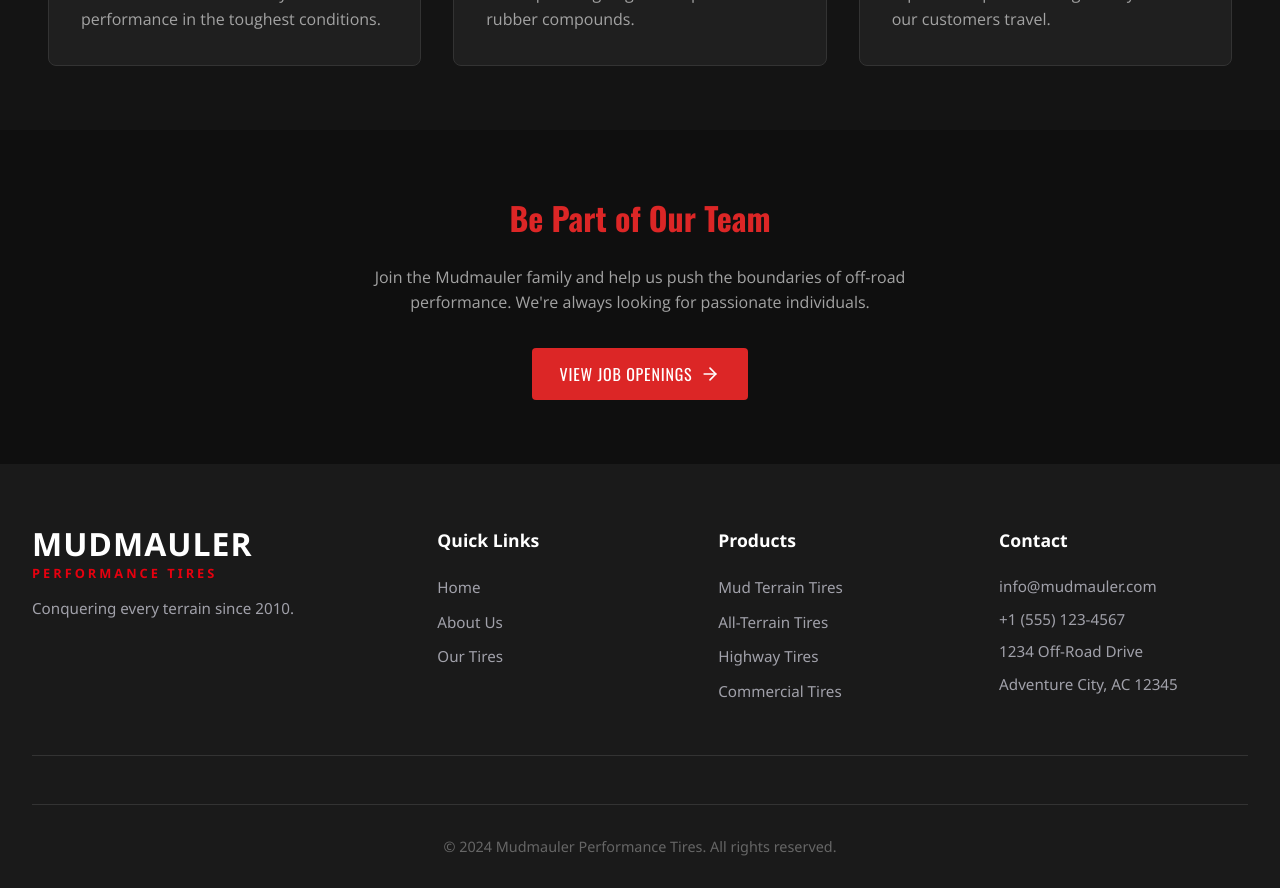
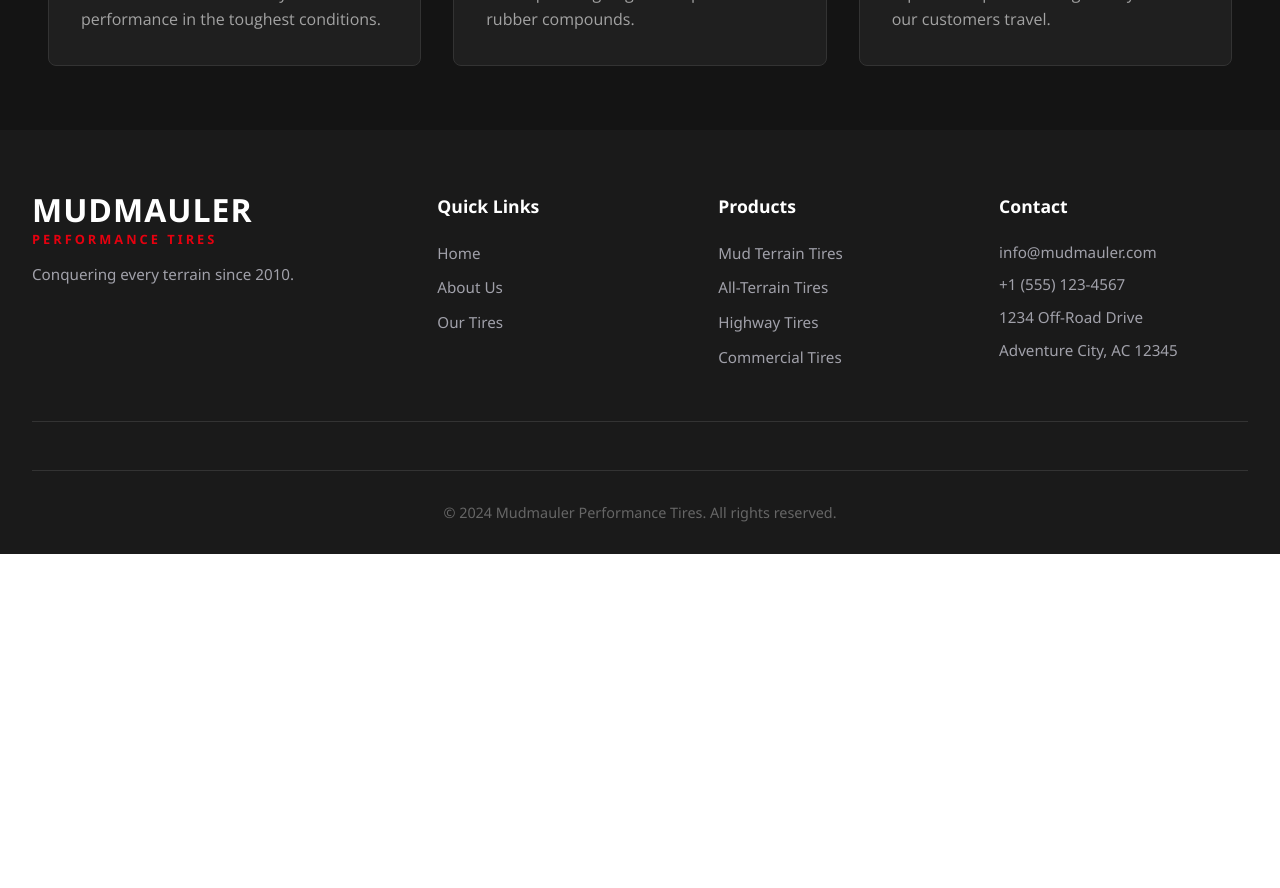
Before and after one commit to jace54321/mudmauler, a React (Create React App) app in the folder frontend/: page /about in a window 1280 px wide. Shown: the part 1560-2448 px from the top of the page. After the commit the page ends 2114 px from the top, so only its background shows below. Built offline with nearby package versions, Linux system fonts and the light colour scheme.

Commit message:
Update Shop.jsx and css and Updated About us page

```diff
--- a/frontend/src/pages/About-page.jsx
+++ b/frontend/src/pages/About-page.jsx
@@ -1,5 +1,4 @@
 import React from "react";
-import { ArrowRight } from "lucide-react"; // Removed unused imports
 import "../styles/About-page.css";
 import heroBanner from "../assets/magic.png";
 import tireProduct from "../assets/tire-product.png";
@@ -97,20 +96,8 @@ const AboutPage = () => {
         </div>
       </section>
 
-      {/* Join Team CTA */}
-      <section className="section section-darker cta-section">
-        <div className="container">
-          <h2 className="cta-title fade-in">Be Part of Our Team</h2>
-          <p className="cta-text fade-in delay-1">
-            Join the Mudmauler family and help us push the boundaries of off-road
-            performance. We're always looking for passionate individuals.
-          </p>
-          <button className="cta-button fade-in delay-2">
-            View Job Openings
-            <ArrowRight size={20} />
-          </button>
-        </div>
-      </section>
+
+
 
       {/* Replaced old Footer with the Component */}
       <Footer />
--- a/frontend/src/pages/Shop.jsx
+++ b/frontend/src/pages/Shop.jsx
@@ -1,5 +1,4 @@
 import React, { useState } from "react";
-// Removed unused useNavigate import
 import { products, categories } from "../data/products"; // Adjust path if needed
 import ProductGrid from "../components/ProductGrid";
 import Footer from "../components/Footer";
@@ -21,11 +20,13 @@ const Icons = {
 };
 
 export default function Shop() {
-  // Removed unused navigate const
   const [activeCategory, setCategory] = useState("all");
   const [searchQuery, setSearchQuery] = useState("");
   const [expandedSection, setExpandedSection] = useState(true);
-  const [toast, setToast] = useState({ show: false, message: "" });
+
+  // Updated state to include 'type' (success or error)
+  const [toast, setToast] = useState({ show: false, message: "", type: "success" });
+
   const [selectedProduct, setSelectedProduct] = useState(null);
 
   // Cart Logic
@@ -35,6 +36,22 @@ export default function Shop() {
   };
 
   const handleAddToCart = (product) => {
+    // --- CHECK LOGIN STATUS ---
+    // Ensure "currentUser" matches the key used in your Login page
+    const isLoggedIn = localStorage.getItem("currentUser");
+
+    if (!isLoggedIn) {
+      // Show Red Error Toast
+      setToast({
+        show: true,
+        message: "Please log in to add items to cart",
+        type: "error"
+      });
+      setTimeout(() => setToast({ show: false, message: "", type: "success" }), 2000);
+      return; // STOP EXECUTION HERE
+    }
+
+    // --- PROCEED IF LOGGED IN ---
     let cart = getCart();
     const exists = cart.find((item) => item.id === product.id);
 
@@ -46,7 +63,12 @@ export default function Shop() {
 
     localStorage.setItem("cart", JSON.stringify(cart));
 
-    setToast({ show: true, message: `${product.name} added to cart!` });
+    // Show Green Success Toast
+    setToast({
+      show: true,
+      message: `${product.name} added to cart!`,
+      type: "success"
+    });
     setTimeout(() => setToast({ show: false, message: "" }), 2000);
 
     if (selectedProduct && selectedProduct.id === product.id) {
@@ -73,7 +95,7 @@ export default function Shop() {
     <div className="shop-page">
       {/* Custom Toast Notification */}
       {toast.show && (
-        <div className="custom-toast">
+        <div className={`custom-toast ${toast.type}`}>
           {toast.message}
         </div>
       )}
--- a/frontend/src/styles/shop.css
+++ b/frontend/src/styles/shop.css
@@ -24,12 +24,14 @@
   flex-direction: column;
 }
 
-/* Toast */
+/* =========================================
+   TOAST NOTIFICATIONS (UPDATED)
+   ========================================= */
 .custom-toast {
   position: fixed;
   top: 20px;
   right: 20px;
-  background: #4CAF50;
+  /* Removed default background so modifiers can control it */
   padding: 12px 20px;
   border-radius: 8px;
   color: white;
@@ -38,6 +40,20 @@
   z-index: 2000;
   animation: fadeIn 0.3s ease-out;
 }
+
+/* Green background for success */
+.custom-toast.success {
+  background: #4CAF50;
+}
+
+/* Red background for errors/login required */
+.custom-toast.error {
+  background: #dc2626;
+}
+
+/* =========================================
+   HEADER & LAYOUT
+   ========================================= */
 
 /* Header - Banner Style */
 .shop-header {
@@ -219,8 +235,6 @@
 .results-bar { display: flex; justify-content: space-between; align-items: center; padding: 0.5rem 0; }
 .results-count { color: hsl(var(--shop-accent)); font-weight: 500; }
 
-/* REMOVED .cart-button STYLES HERE */
-
 /* Grid & Cards */
 .product-grid {
   display: grid;
@@ -278,8 +292,6 @@
   transition: all 0.25s ease;
 }
 .read-more-button:hover { transform: translateY(-2px); box-shadow: 0 4px 16px hsla(var(--shop-accent), 0.35); }
-
-/* REMOVED .save-button STYLES HERE */
 
 @keyframes fadeIn { from { opacity: 0; transform: translateY(8px); } to { opacity: 1; transform: translateY(0); } }
 
```
